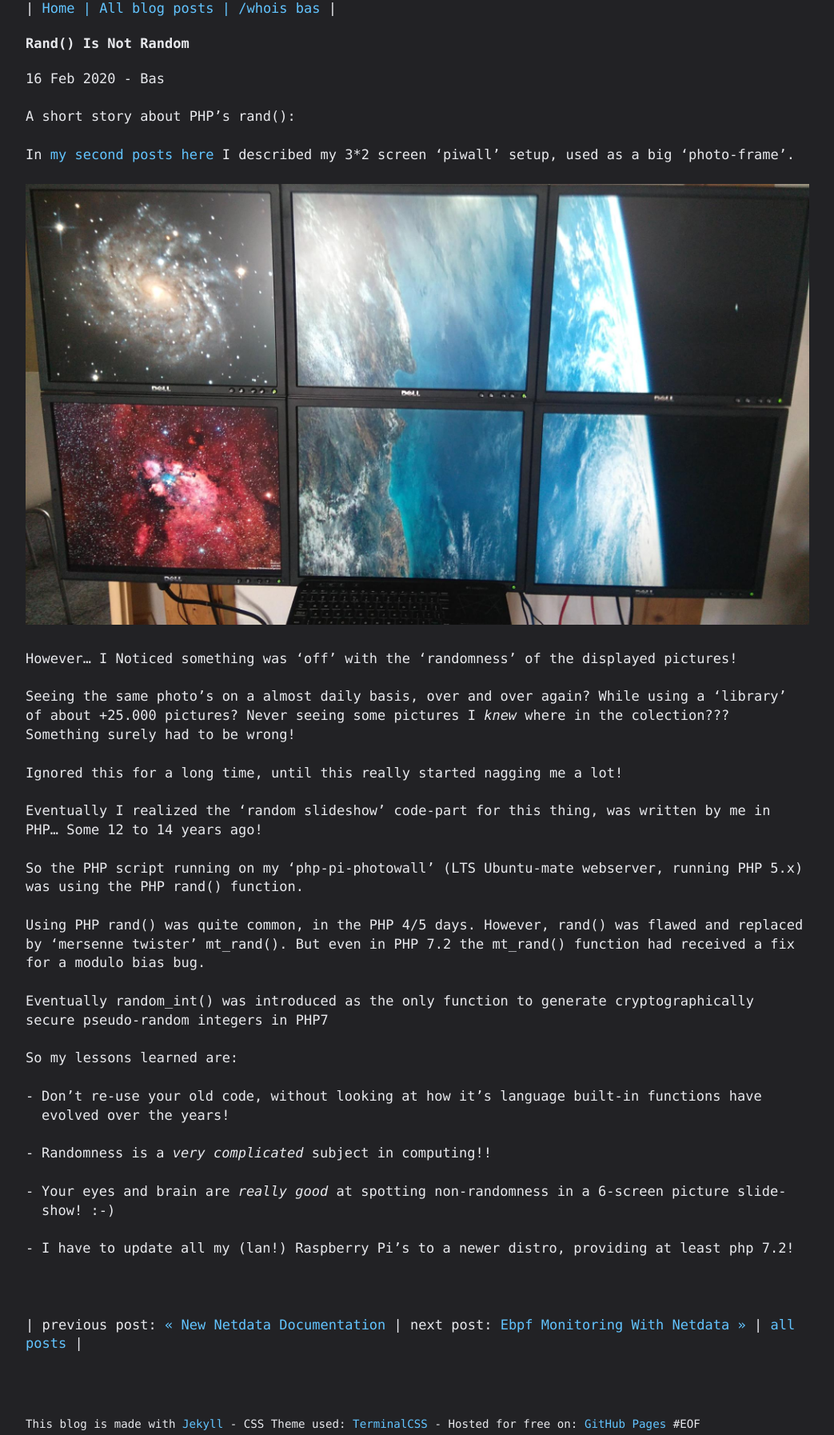
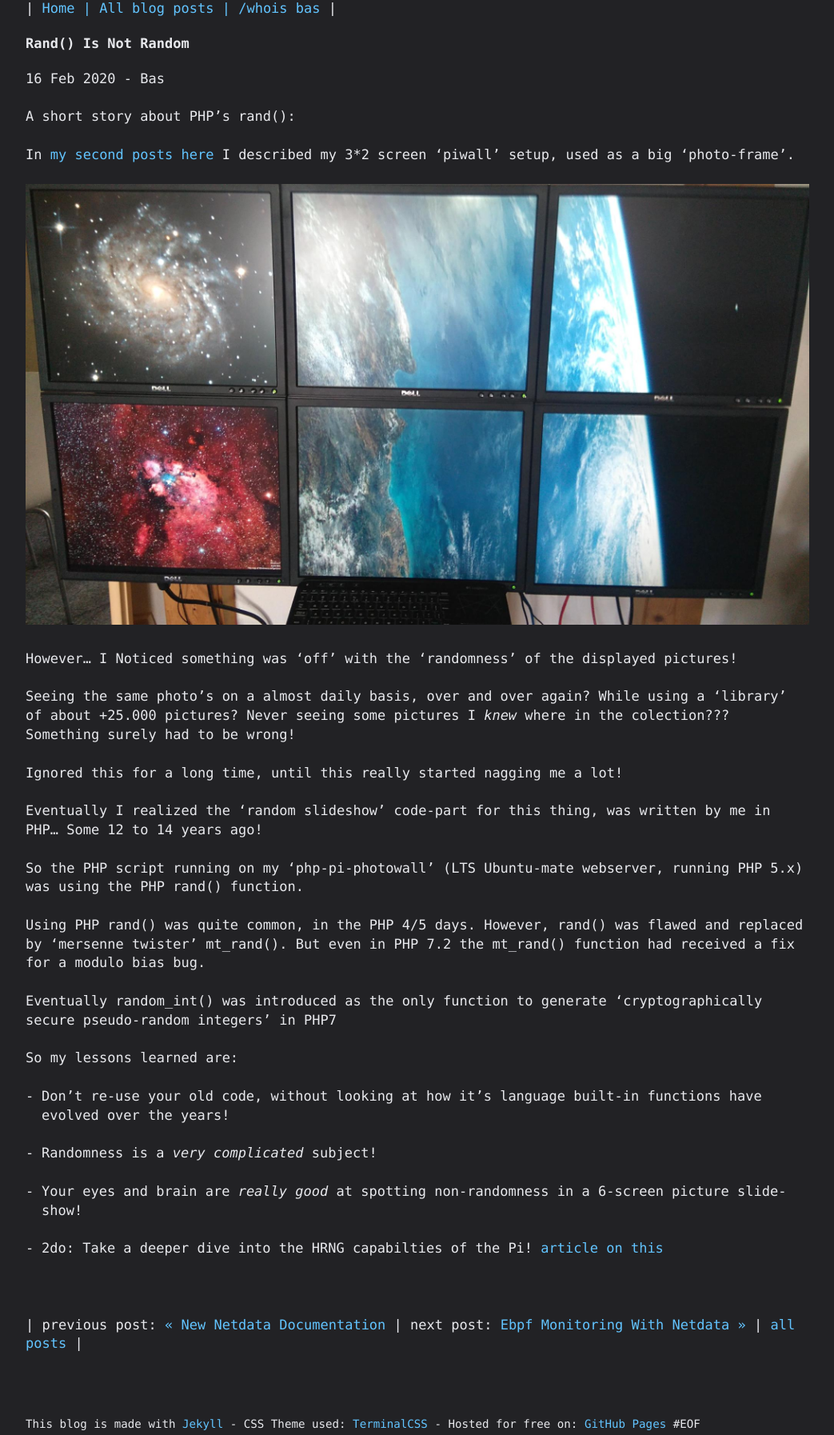
Before and after one commit to basdds/basdds.github.io, a Jekyll site: the page built from _posts/2020-02-16-rand()-is-not-random.md, in a window 1280 px wide. Shown: the whole page at 80% size, without its empty margins (118-1161 px from the left). Built offline with Jekyll 4.4.1, drawn with Linux system fonts in a browser that asks for light colours.

Commit message:
site update

```diff
--- a/_posts/2020-02-16-rand()-is-not-random.md
+++ b/_posts/2020-02-16-rand()-is-not-random.md
@@ -23,14 +23,14 @@ So the PHP script running on my 'php-pi-photowall' (LTS Ubuntu-mate webserver, r
 Using PHP rand() was quite common, in the PHP 4/5 days. However, rand() was flawed and replaced by 'mersenne twister'
 mt_rand(). But even in PHP 7.2 the mt_rand() function had received a fix for a modulo bias bug.
 
-Eventually random_int() was introduced as the only function to generate cryptographically secure pseudo-random integers in PHP7
+Eventually random_int() was introduced as the only function to generate 'cryptographically secure pseudo-random integers' in PHP7
 
 So my lessons learned are:
 
 * Don't re-use your old code, without looking at how it's language built-in functions have evolved over the years!
 
-* Randomness is a *very complicated* subject in computing!!
+* Randomness is a *very complicated* subject!
 
-* Your eyes and brain are *really good* at spotting non-randomness in a 6-screen picture slide-show! :-)
+* Your eyes and brain are *really good* at spotting non-randomness in a 6-screen picture slide-show!
 
-* I have to update all my (lan!) Raspberry Pi's to a newer distro, providing at least php 7.2!
+* 2do: Take a deeper dive into the HRNG capabilties of the Pi! [article on this](http://scruss.com/blog/2013/06/07/well-that-was-unexpected-the-raspberry-pis-hardware-random-number-generator/)
```
Also changed, not shown: 3 other files.
